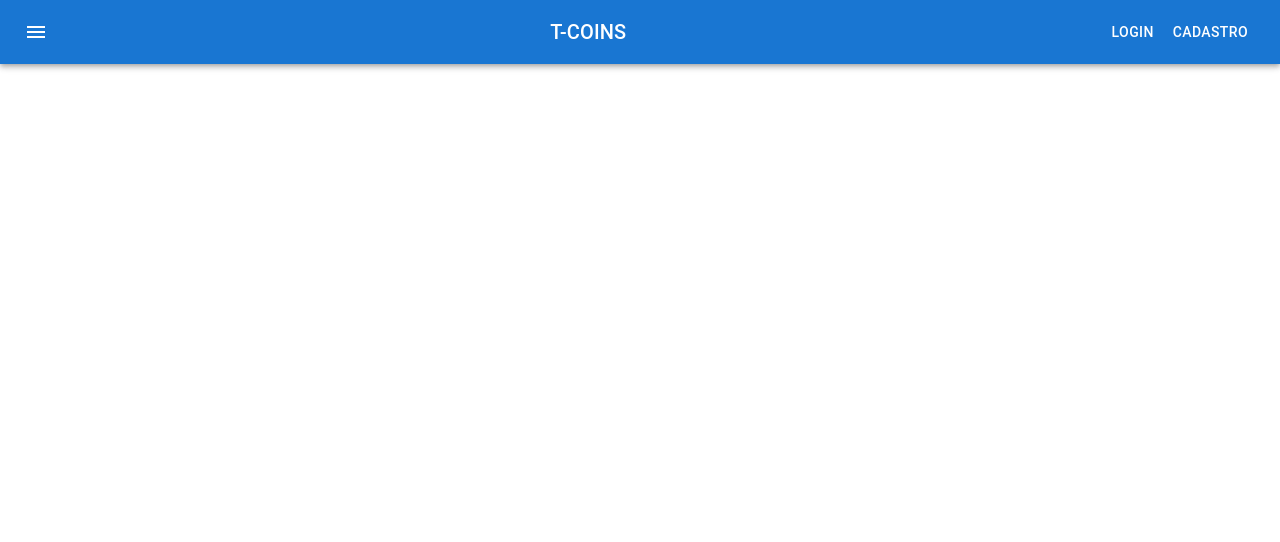
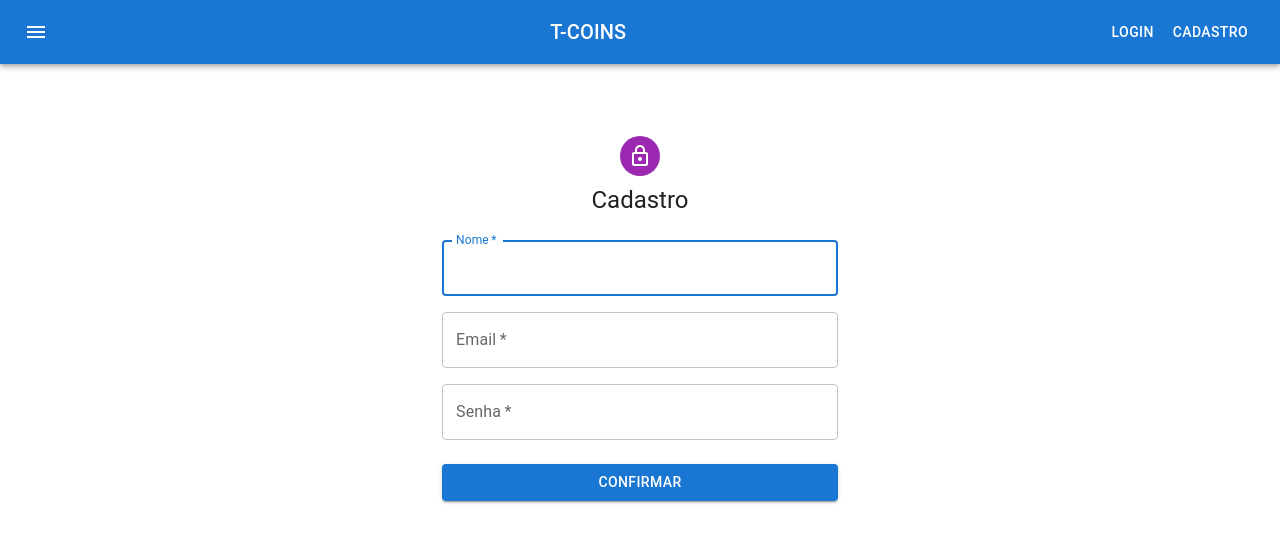
Before and after one commit to marrare/tcoins, a React (Create React App) app in the folder tcoins-frontend/: page /cadastro in a window 1280 px wide. Shown: the top 542 px of the page. Built offline with nearby package versions, Linux system fonts and the light colour scheme.

Commit message:
Criação da tela de cadastro

```diff
--- a/tcoins-frontend/src/App.js
+++ b/tcoins-frontend/src/App.js
@@ -5,6 +5,7 @@ import { Routes, Route } from "react-router-dom";
 import ButtonAppBar from './components/ButtonAppBar';
 import Home from './pages/Home';
 import Login from './pages/Login';
+import Cadastro from './pages/Cadastro';
 
 function App() {
   return (
@@ -15,6 +16,7 @@ function App() {
       <Routes>
         <Route path="/" element={<Home />} />
         <Route path="/login" element={<Login />} />
+        <Route path="/cadastro" element={<Cadastro />} />
       </Routes>
 
     </div>
--- a/tcoins-frontend/src/components/ButtonAppBar.jsx
+++ b/tcoins-frontend/src/components/ButtonAppBar.jsx
@@ -28,7 +28,7 @@ export default function ButtonAppBar() {
             <Link to="/" className="Link">T-COINS</Link>
           </Typography>
           <Button color="inherit"><Link to="/login" className="Link">Login</Link></Button>
-          <Button color="inherit"><Link to="/login" className="Link">Cadastro</Link></Button>
+          <Button color="inherit"><Link to="/cadastro" className="Link">Cadastro</Link></Button>
         </Toolbar>
       </AppBar>
     </Box>
--- /dev/null
+++ b/tcoins-frontend/src/pages/Cadastro.js
@@ -0,0 +1,89 @@
+import * as React from 'react';
+import Avatar from '@mui/material/Avatar';
+import Button from '@mui/material/Button';
+import CssBaseline from '@mui/material/CssBaseline';
+import TextField from '@mui/material/TextField';
+import Grid from '@mui/material/Grid';
+import Box from '@mui/material/Box';
+import LockOutlinedIcon from '@mui/icons-material/LockOutlined';
+import Typography from '@mui/material/Typography';
+import Container from '@mui/material/Container';
+import { createTheme, ThemeProvider } from '@mui/material/styles';
+
+const theme = createTheme();
+
+function Cadastro() {
+
+  return (
+    <ThemeProvider theme={theme}>
+      <Container component="main" maxWidth="xs">
+        <CssBaseline />
+        <Box
+          sx={{
+            marginTop: 8,
+            display: 'flex',
+            flexDirection: 'column',
+            alignItems: 'center',
+          }}
+        >
+          <Avatar sx={{ m: 1, bgcolor: 'secondary.main' }}>
+            <LockOutlinedIcon />
+          </Avatar>
+          <Typography component="h1" variant="h5">
+            Cadastro
+          </Typography>
+          <Box component="form" noValidate  sx={{ mt: 3 }}>
+            <Grid container spacing={2}>
+              <Grid item xs={12}>
+                <TextField
+                  autoComplete="given-name"
+                  name="Nome"
+                  required
+                  fullWidth
+                  id="firstName"
+                  label="Nome"
+                  autoFocus
+                />
+              </Grid>
+
+              <Grid item xs={12}>
+                <TextField
+                  required
+                  fullWidth
+                  id="Email"
+                  label="Email"
+                  name="email"
+                  autoComplete="email"
+                />
+              </Grid>
+              <Grid item xs={12}>
+                <TextField
+                  required
+                  fullWidth
+                  name="Senha"
+                  label="Senha"
+                  type="password"
+                  id="password"
+                  autoComplete="Nova-senha"
+                />
+              </Grid>
+
+            </Grid>
+            <Button
+              type="submit"
+              fullWidth
+              variant="contained"
+              sx={{ mt: 3, mb: 2 }}
+            >
+              CONFIRMAR
+            </Button>
+
+          </Box>
+        </Box>
+        {/* <Copyright sx={{ mt: 5 }} />   */}
+      </Container>
+    </ThemeProvider>
+  );
+}
+
+export default Cadastro;
```
